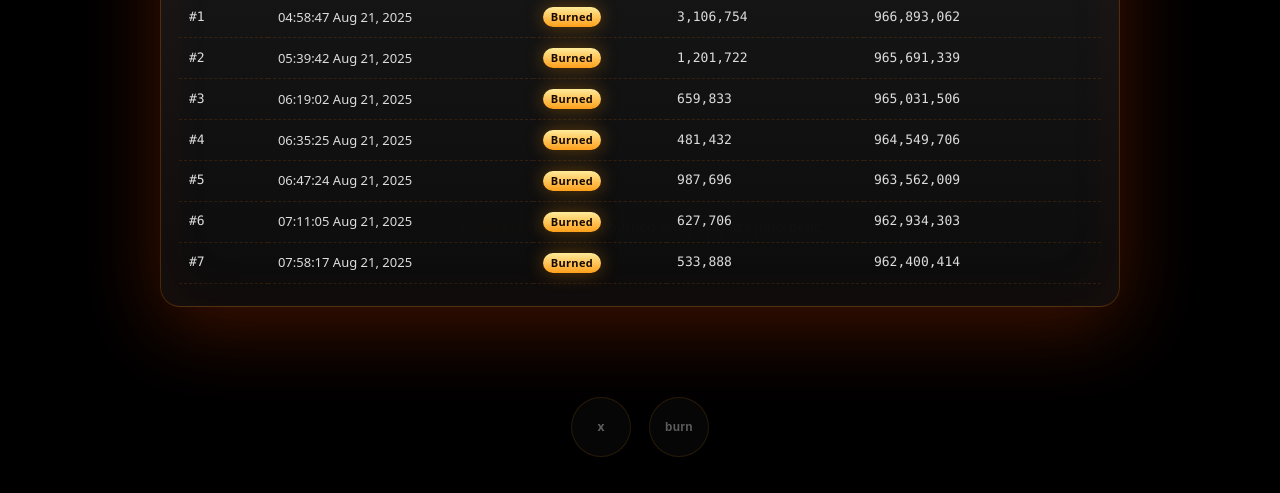
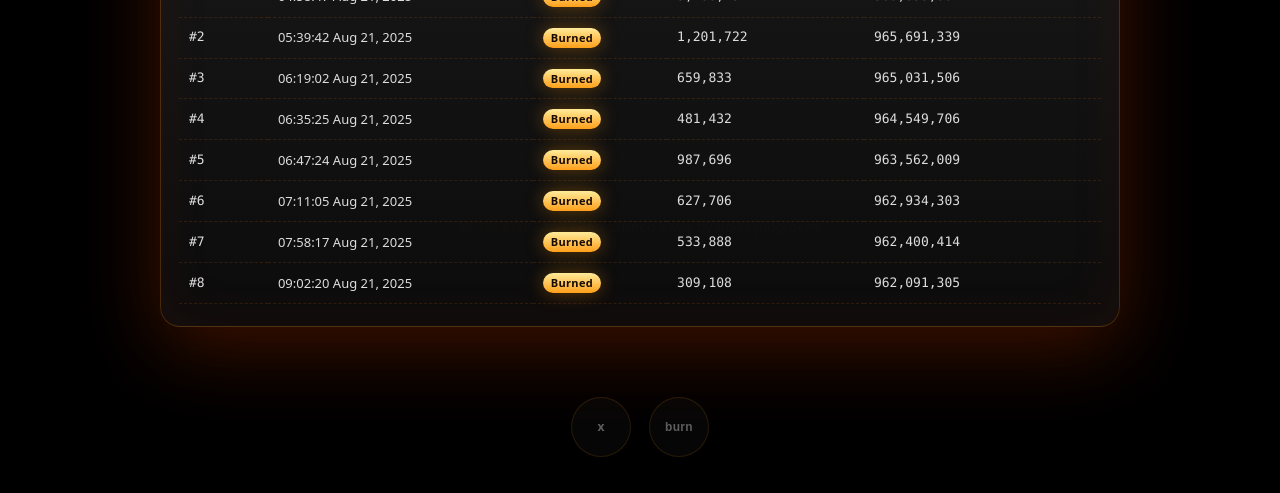
Before and after one commit to shitcoinsol/fire, a plain HTML site: page index.html in a window 1280 px wide. Both pictures are taken after a click on the button "burn". Shown: the part 307-800 px from the top of the page. Drawn offline with Linux system fonts and the light colour scheme.

Commit message:
Update index.html

```diff
--- a/index.html
+++ b/index.html
@@ -160,7 +160,7 @@
 
   <main>
     <img class="flame" src="fire.gif" alt="burning flame for $FIRE" />
-    <p class="caption"><strong>37.4M $FIRE</strong> has been burned away by god's judgment.</p>
+    <p class="caption"><strong>37.7M $FIRE</strong> has been burned away by god's judgment.</p>
   </main>
 
   <div class="actions">
@@ -237,6 +237,13 @@
     <td class="mono">533,888</td> <!-- 두 번째 번드 수량 -->
     <td class="mono">962,400,414</td> <!-- 업데이트된 총 공급량 -->
   </tr>
+             <tr>
+    <td class="mono">#8</td>
+    <td>09:02:20 Aug 21, 2025</td> <!-- 두 번째 번드 시간 -->
+    <td><span class="badge">Burned</span></td>
+    <td class="mono">309,108</td> <!-- 두 번째 번드 수량 -->
+    <td class="mono">962,091,305</td> <!-- 업데이트된 총 공급량 -->
+  </tr>
           </tbody>
         </table>
       </div>
```
